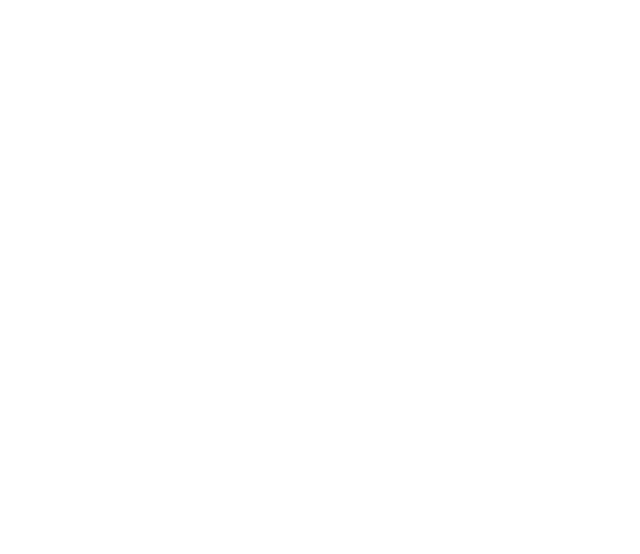
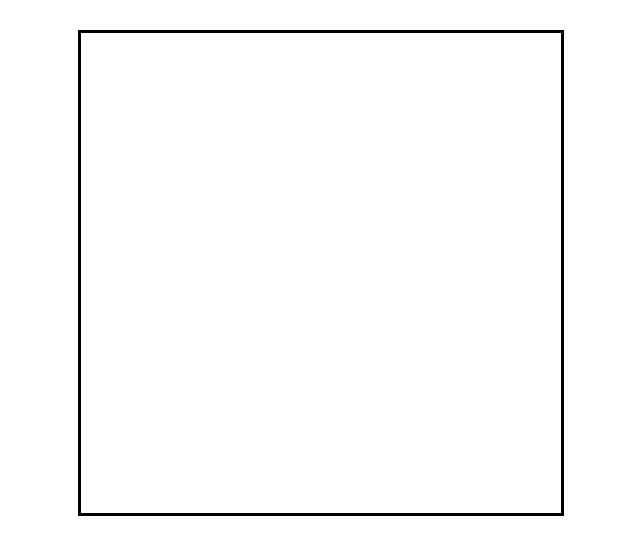
Before and after one commit to jellyglitch/etch-a-sketch, a plain HTML site: page index.html in a window 1280 px wide. Shown: the whole page, without its empty margins (319-959 px from the left). Drawn offline with Linux system fonts and the light colour scheme.

Commit message:
Create grid. Add event listener for when mouse is on a square, fill it in.

```diff
--- a/index.html
+++ b/index.html
@@ -7,6 +7,7 @@
         <link rel="stylesheet" href="style.css">
     </head>
     <body>
-
+        <div class="container"></div>
+        <script src="index.js"></script>
     </body>
 </html>
--- a/index.js
+++ b/index.js
@@ -0,0 +1,13 @@
+const container = document.querySelector(".container");
+const numOfSq = 16*16;
+let count = 0;
+
+while(count < numOfSq){
+    const div = document.createElement("div");
+    div.classList.add("squares");
+    container.appendChild(div);
+    div.addEventListener("mousemove", (e) => {
+        div.classList.add("etch");
+    });
+    count++;
+}
--- a/style.css
+++ b/style.css
@@ -0,0 +1,16 @@
+.container {
+    display: flex;
+    flex-flow: row wrap;
+    margin: 30px auto;
+    width: 480px;
+    border-style: solid;
+}
+
+.container div {
+    width: 30px;
+    height: 30px;
+}
+
+.etch {
+    background-color: blue;
+}
```
